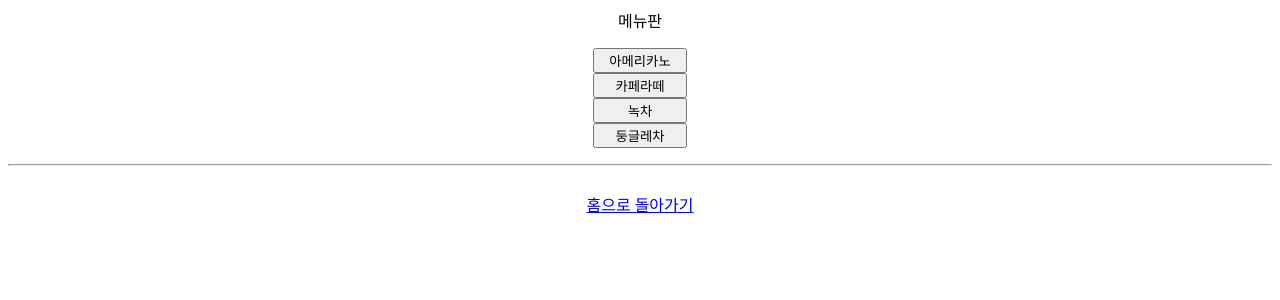
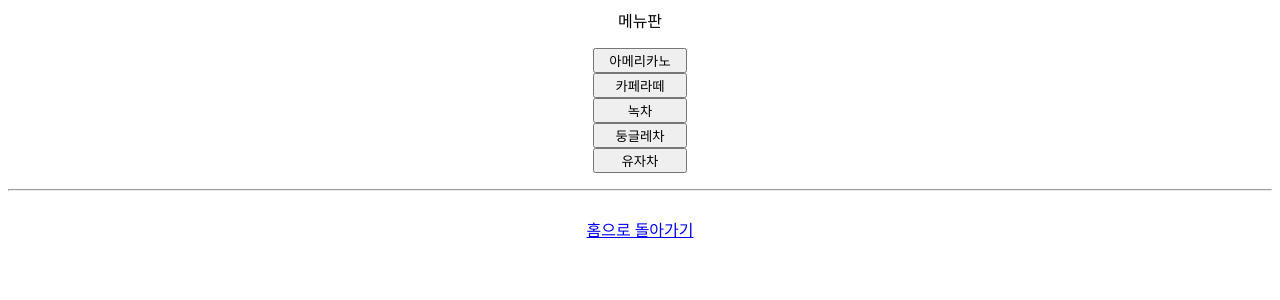
Before and after one commit to Jangsanghyup/david, a Flask app: page /menu in a window 1280 px wide. Shown: the top 300 px of the page. Run offline with Flask 3, Linux system fonts and the light colour scheme.

Commit message:
유자차 메뉴 추가

```diff
--- a/origin/templates/menu.html
+++ b/origin/templates/menu.html
@@ -10,7 +10,8 @@
         <button name="menu1" style="width:70pt;">아메리카노</button><br>
         <button name="menu2" style="width:70pt;">카페라떼</button><br>
         <button name="menu2" style="width:70pt;">녹차</button><br>
-        <button name="menu2" style="width:70pt;">둥글레차</button>
+        <button name="menu2" style="width:70pt;">둥글레차</button><br>
+        <button name="menu2" style="width:70pt;">유자차</button>
         </p><hr>
     </center>
     <br>
```
